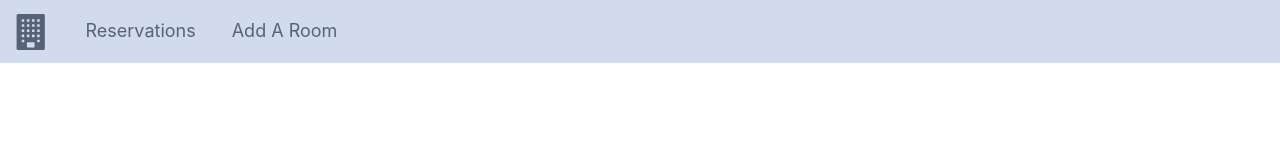
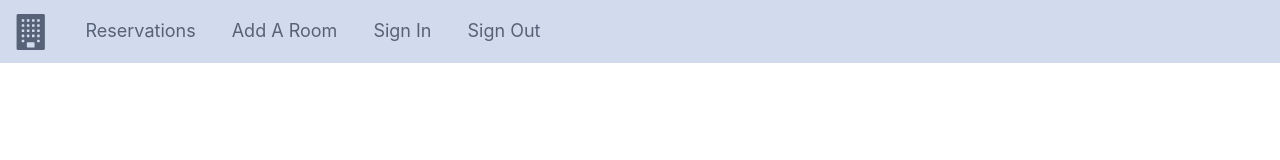
Before and after one commit to CStanton-dev/cosmic-reservations, a Next.js app: page / in a window 1280 px wide. Shown: the top 160 px of the page. Built offline with nearby package versions, Linux system fonts and the light colour scheme.

Commit message:
Added `Sign In` and `Sign Out` links to Navbar.

```diff
--- a/components/navbar.js
+++ b/components/navbar.js
@@ -1,4 +1,5 @@
 import Link from 'next/link';
+import { signIn, signOut } from 'next-auth/react'
 import styles from './styles/navbar.module.css';
 
 export default function Navbar() {
@@ -17,6 +18,18 @@ export default function Navbar() {
       <Link href='/add-a-room'>
         <a className={styles.NavLink}>Add A Room</a>
       </Link>
+      <Link href='/api/auth/signin'>
+        <a className={styles.NavLink} onClick={e => {
+          e.preventDefault
+          signIn()
+        }}>Sign In</a>
+      </Link>
+      <Link href='/api/auth/signout'>
+        <a className={styles.NavLink} onClick={e => {
+          e.preventDefault
+          signOut()
+        }}>Sign Out</a>
+      </Link>
     </nav>
   )
 }
```
